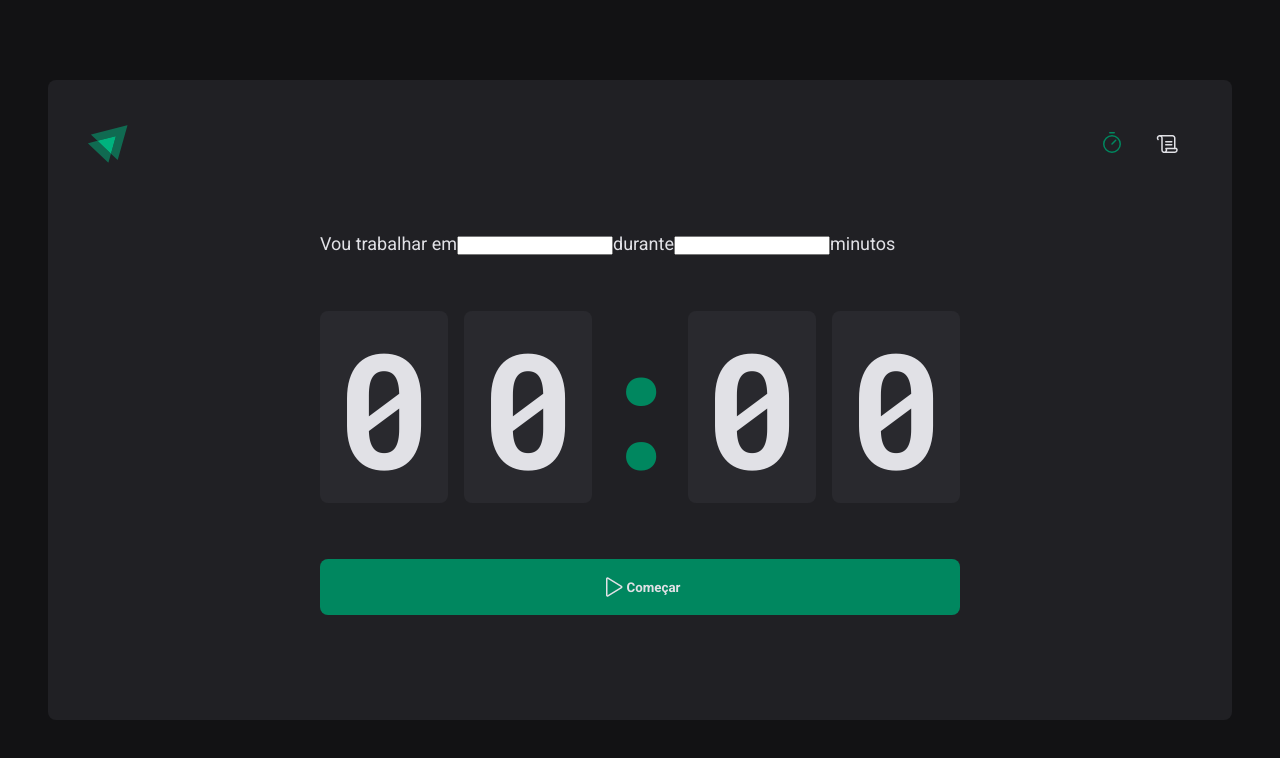
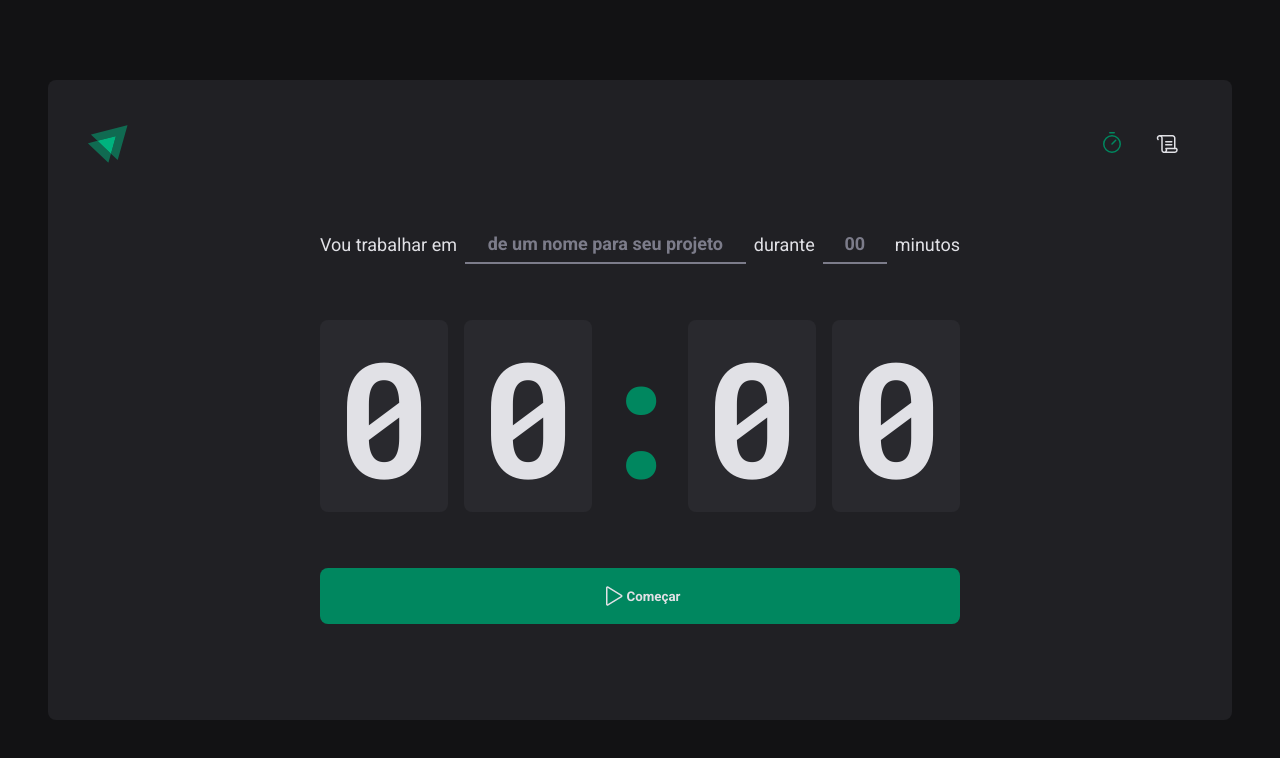
Before and after one commit to Gustavohps10/timer-app, a React (Vite) app: page / in a window 1280 px wide. Shown: the top 758 px of the page. Built offline with nearby package versions, Linux system fonts and the light colour scheme; the HTML template or start-up script is replaced by a standard one.

Commit message:
feat: add styled inputs

```diff
--- a/src/pages/Home/index.tsx
+++ b/src/pages/Home/index.tsx
@@ -3,7 +3,9 @@ import {
   CountDownContainer,
   FormContainer,
   HomeContainer,
+  MinutesAmountInput,
   Separator,
+  TaskInput,
 } from './styles'
 import { Button } from '../../components/Button'
 
@@ -13,10 +15,28 @@ export function Home() {
       <form action="#">
         <FormContainer>
           <label htmlFor="task">Vou trabalhar em</label>
-          <input type="text" id="task" />
+          <TaskInput
+            type="text"
+            id="task"
+            placeholder="de um nome para seu projeto"
+            list="task-suggestions"
+          />
+
+          <datalist id="task-suggestions">
+            <option value="Teste 1" />
+            <option value="Teste 2" />
+            <option value="Teste 3" />
+          </datalist>
 
           <label htmlFor="minutesAmount">durante</label>
-          <input type="number" min={1} id="minutesAmount" />
+          <MinutesAmountInput
+            type="number"
+            min={5}
+            max={60}
+            id="minutesAmount"
+            placeholder="00"
+            step={5}
+          />
 
           <span>minutos</span>
         </FormContainer>
--- a/src/pages/Home/styles.ts
+++ b/src/pages/Home/styles.ts
@@ -17,6 +17,7 @@ export const HomeContainer = styled.main`
 
 export const FormContainer = styled.div`
   width: 100%;
+  display: flex;
   align-items: center;
   justify-content: center;
   gap: 0.8rem;
@@ -49,3 +50,40 @@ export const Separator = styled.div`
   display: flex;
   justify-content: center;
 `
+
+const BaseInput = styled.input`
+  background-color: transparent;
+  height: 4rem;
+  border: 0;
+  border-bottom: 2px solid ${({ theme }) => theme['gray-500']};
+  font-weight: bold;
+  font-size: 1.8rem;
+  padding: 0 0.8rem;
+  color: ${({ theme }) => theme['gray-100']};
+
+  &:focus {
+    border-color: ${({ theme }) => theme['green-500']};
+  }
+
+  &::placeholder {
+    color: ${({ theme }) => theme['gray-500']};
+    text-align: center;
+  }
+`
+
+export const TaskInput = styled(BaseInput)`
+  flex: 1;
+
+  &::-webkit-calendar-picker-indicator {
+    display: none !important;
+  }
+`
+
+export const MinutesAmountInput = styled(BaseInput)`
+  width: 6.4rem;
+  text-align: center;
+
+  &::-webkit-inner-spin-button {
+    -webkit-appearance: none;
+  }
+`
```
